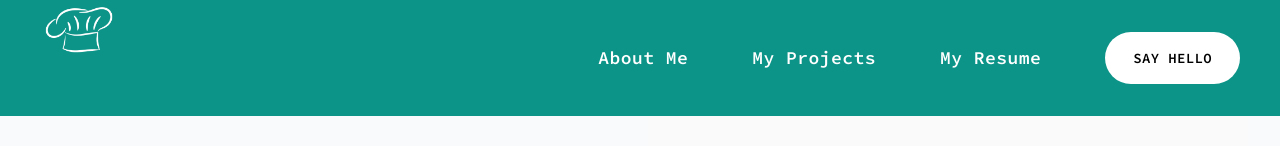
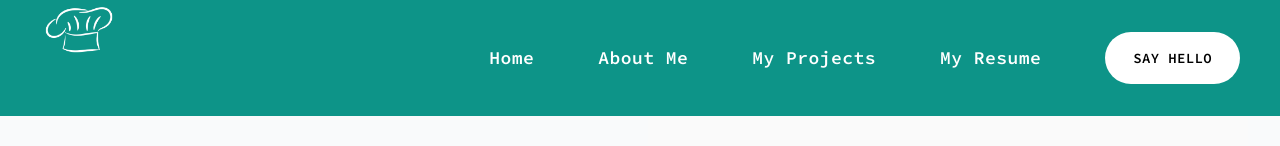
Before and after one commit to UlisesCodesForYou/portfoliopage, a Next.js app: page / in a window 1280 px wide. Shown: the top 146 px of the page. Built offline with nearby package versions, Linux system fonts and the light colour scheme.

Commit message:
Added Home option to the nav bar.

```diff
--- a/components/hero/hero.tsx
+++ b/components/hero/hero.tsx
@@ -3,7 +3,10 @@
 export const Hero = () => {
   return (
     <>
-      <div className="mt-18 container mx-auto mt-10 flex flex-col-reverse space-y-6 px-6 py-10 lg:h-[32rem] lg:flex-row lg:items-center lg:py-16 ">
+      <div
+        className="mt-18 container mx-auto mt-10 flex flex-col-reverse space-y-6 px-6 py-10 lg:h-[32rem] lg:flex-row lg:items-center lg:py-16 "
+        id="home"
+      >
         <div className="w-full lg:w-1/2 ">
           <div className="lg:max-w-lg ">
             <h1 className="sm:text md:text text-center text-center font-pageFont text-xl font-bold text-teal-600 lg:text-left lg:text-4xl">
--- a/components/navBar/navBar.tsx
+++ b/components/navBar/navBar.tsx
@@ -46,6 +46,18 @@
           id="example-navbar-danger"
         >
           <ul className="flex list-none flex-col items-center gap-x-8 p-4 tracking-wide md:flex-row md:space-x-8 md:border-0 md:bg-teal-600 md:text-lg lg:ml-auto lg:flex-row lg:text-lg">
+            <li className="py-4 text-white duration-300 hover:scale-125">
+              <Link
+                className="outline-offset- block rounded hover:cursor-pointer"
+                to="home"
+                spy={true}
+                smooth={true}
+                offset={-150}
+                duration={100}
+              >
+                Home
+              </Link>
+            </li>
             <li className="py-4 text-white duration-300 hover:scale-125">
               <Link
                 className="outline-offset- block rounded hover:cursor-pointer"
```
